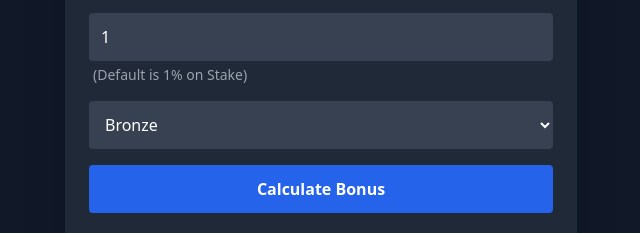
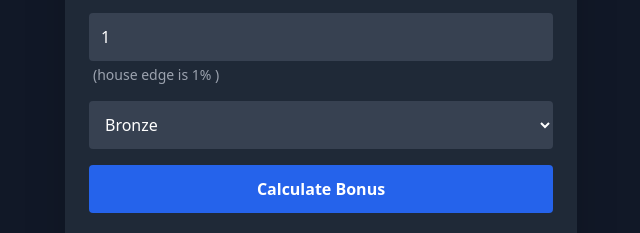
Before and after one commit to rajkan3198/AccurateStakeCalculator, a plain HTML site: page index.html in a window 1280 px wide. Shown: the part 367-600 px from the top of the page, 319-959 px from the left. Drawn offline with nearby package versions, Linux system fonts and the light colour scheme.

Commit message:
Update index.html

```diff
--- a/index.html
+++ b/index.html
@@ -15,7 +15,7 @@
       <input id="loss" type="number" placeholder="Net Win/Loss Amount ($)" class="w-full p-3 rounded bg-gray-700 placeholder-gray-400" />
       <div>
   <input id="houseEdge" type="number" value="1" placeholder="House Edge (%)" class="w-full p-3 rounded bg-gray-700 placeholder-gray-400" />
-  <p class="text-sm text-gray-400 mt-1 ml-1">(Default is 1% on Stake)</p>
+  <p class="text-sm text-gray-400 mt-1 ml-1">(house edge is 1% )</p>
 </div>
 
       <select id="vipLevel" class="w-full p-3 rounded bg-gray-700 text-white">
```
